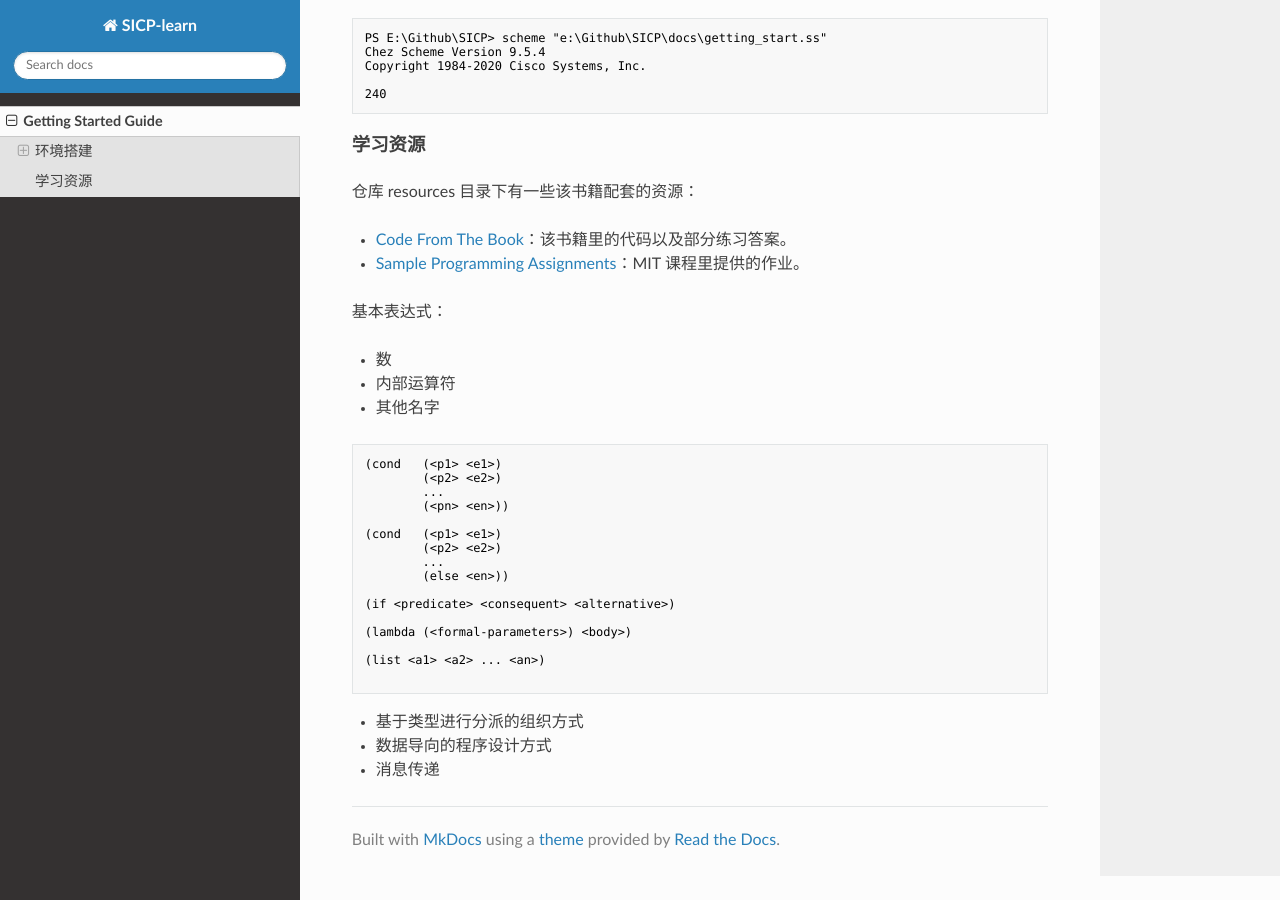
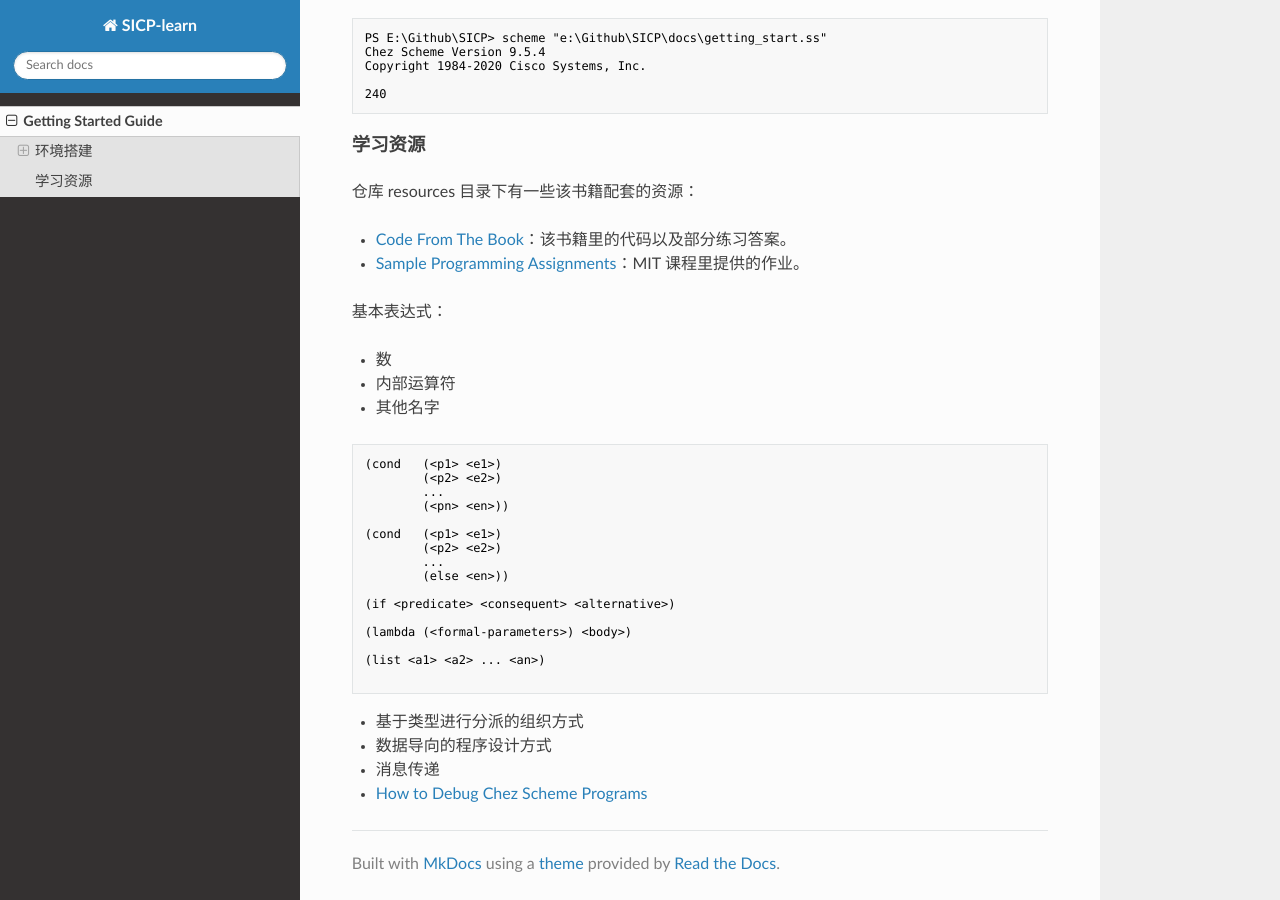
Before and after one commit to Jackistang/SICP-learn, an MkDocs documentation site: the page built from docs/index.md, in a window 1280 px wide and 900 px high, scrolled down 1581 px. Built offline with MkDocs 1.6.1, drawn with Linux system fonts in a browser that asks for light colours; nearby versions of some CDN libraries.

```diff
--- a/docs/index.md
+++ b/docs/index.md
@@ -121,3 +121,6 @@ Copyright 1984-2020 Cisco Systems, Inc.
 - 基于类型进行分派的组织方式
 - 数据导向的程序设计方式
 - 消息传递
+
+
+- [How to Debug Chez Scheme Programs](https://scheme.com/debug/debug.html)
```
Also changed, not shown: 1 other file.
